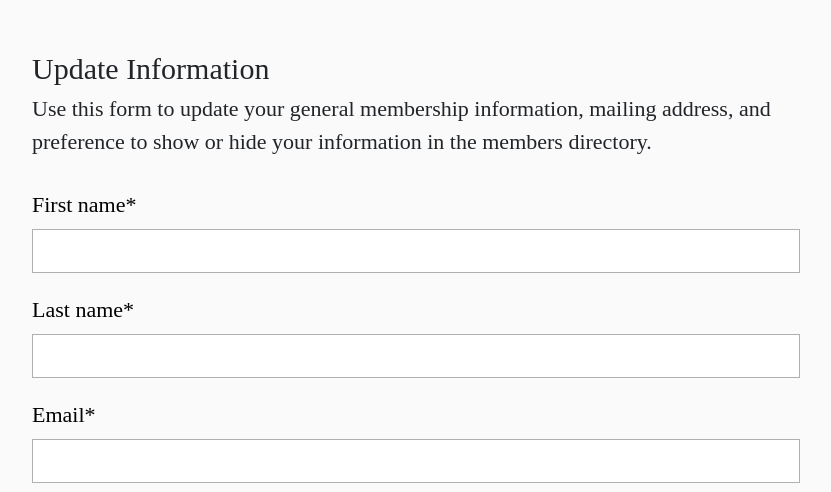
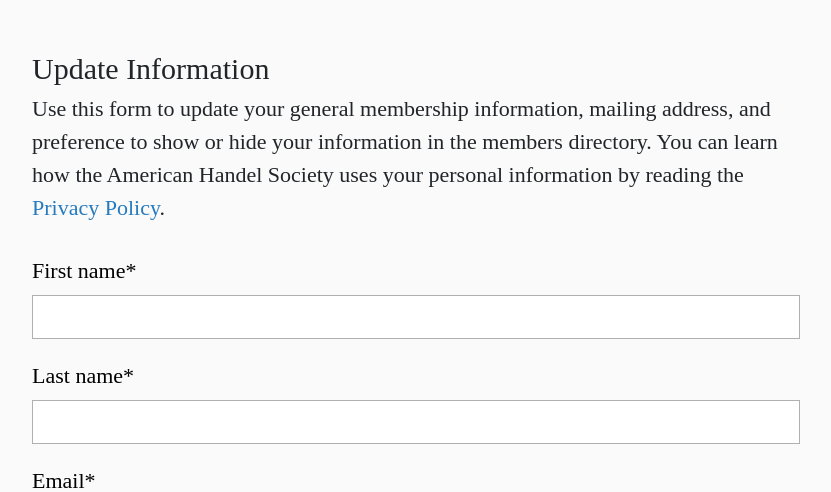
Before and after one commit to americanhandelsociety/americanhandelsociety-members, a Django app: template americanhandelsociety_app/templates/forms/edit_member.html in a window 1280 px wide. Shown: the part 90-582 px from the top of the page, without its empty margins (224-1055 px from the left). Run offline with Django 3.2, Linux system fonts and the light colour scheme; the template is opened without the code that fills it: values that come from a table or form of the project are taken from there, others are empty; some libraries are stand-ins or nearby versions; some web fonts are replaced.

Commit message:
Add privacy policy links in update and join forms

```diff
--- a/americanhandelsociety_app/templates/forms/edit_member.html
+++ b/americanhandelsociety_app/templates/forms/edit_member.html
@@ -14,7 +14,7 @@
     <div class="flex-container-column">
         <h3>Update Information</h3>
         <p>Use this form to update your general membership information, mailing address, and preference to show or hide your
-            information in the members directory.</p>
+            information in the members directory. You can learn how the American Handel Society uses your personal information by reading the <a href="{% url 'privacy-policy' %}" target="_blank">Privacy Policy</a>.</p>
     </div>
     <form method="post">{% csrf_token %}
         <label for="id_first_name">First name*</label>{{form.first_name}}
--- a/americanhandelsociety_app/templates/forms/join.html
+++ b/americanhandelsociety_app/templates/forms/join.html
@@ -30,10 +30,9 @@
         {{ form.password2.errors }}
 
         <div class="checkbox-container">
-            {{ form.accepts_privacy_policy }} <label>By joining the American Handel Society you agree to the terms of the Privacy Policy. Check this box to acknowledge that you read and understand this policy.</label>
+            {{ form.accepts_privacy_policy }} <label>By joining the American Handel Society you agree to the terms of the <a href="{% url 'privacy-policy' %}" target="_blank">Privacy Policy</a>. Check this box to acknowledge that you read and understand this policy.</label>
         </div>
         {{ form.accepts_privacy_policy.errors }}
-
 
         <label class="captcha-label" for="id_captcha_1">Are you a robot? Type the word as it appears in the image.</label>{{form.captcha}}
         {{form.errors.captcha}}
```
